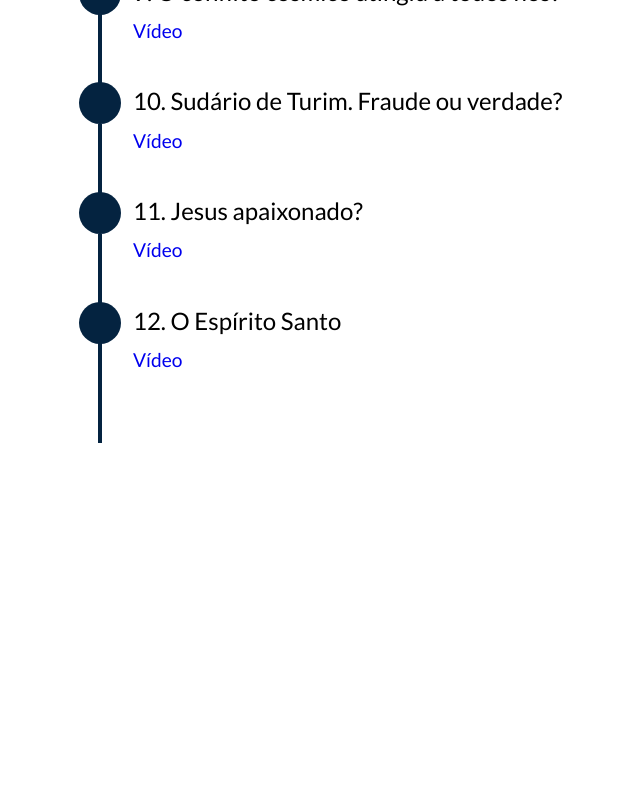
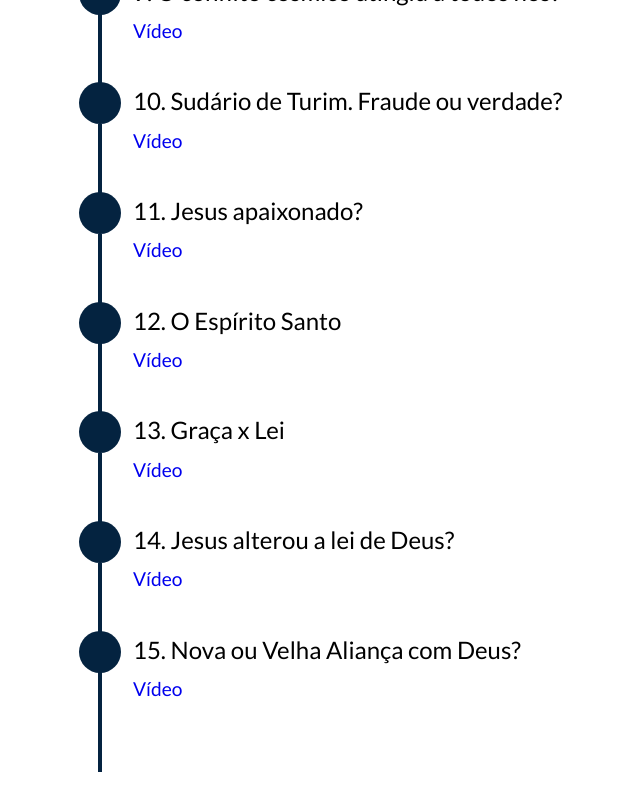
Before and after one commit to allangrds/classe-biblica-iasd-belem-sp, a Next.js app: page / in a window 1280 px wide. Shown: the part 2628-3428 px from the top of the page, without its empty margins (49-689 px from the left). Before the commit the page ends 3099 px from the top, so only its background shows below. Built offline with nearby package versions, Linux system fonts and the light colour scheme.

Commit message:
feat(home): add video 13 to 15

```diff
--- a/components/Class/index.js
+++ b/components/Class/index.js
@@ -58,6 +58,18 @@ export default function Class() {
           title="12. O Espírito Santo"
           link="https://www.youtube.com/watch?v=g5vYjv_bteo"
         />
+        <ClassItem
+          title="13. Graça x Lei"
+          link="https://www.youtube.com/watch?v=g1Sdpv7_Les"
+        />
+        <ClassItem
+          title="14. Jesus alterou a lei de Deus?"
+          link="https://www.youtube.com/watch?v=VllGUk_uQVI"
+        />
+        <ClassItem
+          title="15. Nova ou Velha Aliança com Deus?"
+          link="https://www.youtube.com/watch?v=y3IkJnYOpEI"
+        />
       </div>
     </div>
   )
```
